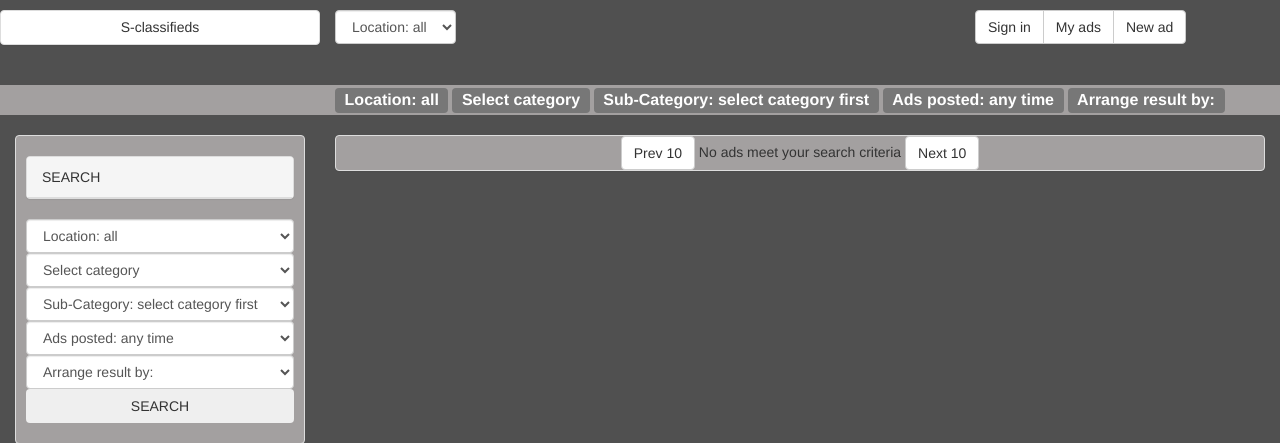
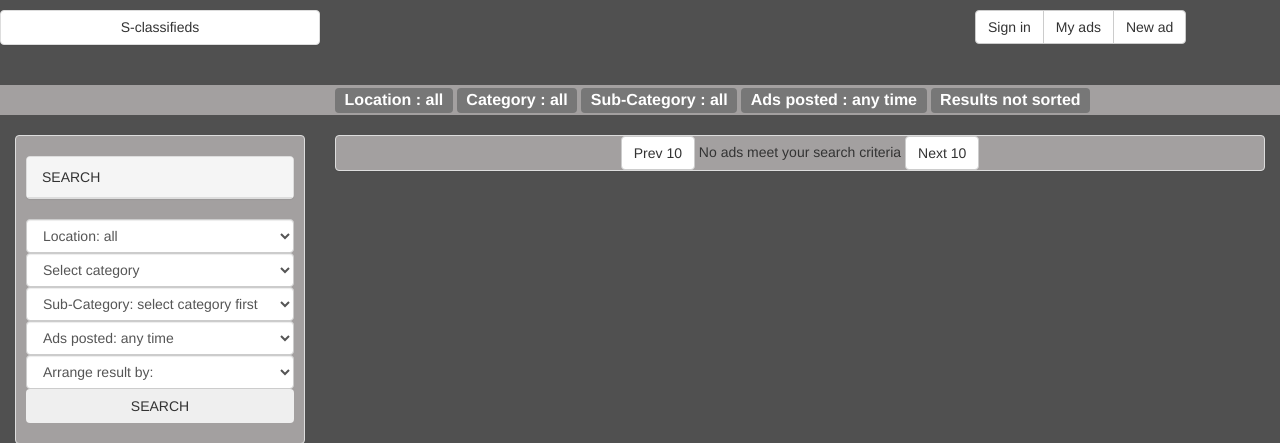
Before and after one commit to developer2020github/s_classifieds, a Flask app: page / in a window 1280 px wide. Shown: the top 443 px of the page. Run offline with Flask 2, Linux system fonts and the light colour scheme; data that the repository does not hold is empty; some libraries are stand-ins or nearby versions.

Commit message:
updated front end to display selected search items titles properly

```diff
--- a/s_catalog/static/js/end_of_page.js
+++ b/s_catalog/static/js/end_of_page.js
@@ -22,6 +22,7 @@ function populate_sub_categories_in_search_bar() {
     });
 }
 
+
 function build_filters() {
 
     var selected_city_id = $("#search-city-select").val();
@@ -31,7 +32,7 @@ function build_filters() {
 
     var requested_sort_by = $("#arrange-results-by").val();
     var sort_by = "";
-    if (requested_sort_by !== "no_sorting") {
+    if (requested_sort_by !== "-1") {
         sort_by = requested_sort_by;
     }
 
@@ -67,6 +68,7 @@ function decrement_ads_counter() {
     requested_ads_min_idx = Math.max(requested_ads_min_idx - ADS_UPDATE_STEP, 0);
 }
 
+
 function search_button() {
     reset_ads_counter();
     filters = build_filters();
@@ -84,7 +86,7 @@ function render_ads_list(ads) {
 
     var ads_sts = "";
     if (ads.total_number_of_ads > 0) {
-        ads_sts  = "Total of " + ads.total_number_of_ads + " ads selected.";
+        ads_sts = "Total of " + ads.total_number_of_ads + " ads selected.";
         ads_sts += "Displaying ads from " + ads.min_ad_idx_displayed + " to " + ads.max_ad_idx_displayed;
     } else {
         ads_sts = "No ads meet your search criteria"
@@ -103,7 +105,6 @@ function render_ads_list(ads) {
 }
 
 
-
 function update_ads(request) {
     var request_url = "/update_ads_list";
 
@@ -113,9 +114,8 @@ function update_ads(request) {
         data: request,
         success: render_ads_list
     });
+}
 
-
-}
 
 function update_ads_list(counter_update_function) {
     if (counter_update_function !== undefined) {
@@ -127,6 +127,7 @@ function update_ads_list(counter_update_function) {
 
 }
 
+
 function load_initial_list_of_ads() {
     //called on initialization, shows all ads in database by 10 sorted by date
     //
@@ -136,22 +137,36 @@ function load_initial_list_of_ads() {
     update_selected_ads_info();
 }
 
+
 function show_next_ads() {
     update_ads_list(increment_ads_counter);
 }
+
 
 function show_prev_ads() {
     update_ads_list(decrement_ads_counter);
 }
 
+
+function get_item_info_for_display(item_name, default_text, item_id, default_value) {
+
+    if ($(item_id).val() === default_value) {
+        return default_text;
+    }
+
+    return (item_name + " : " + $(item_id + " option:selected").text());
+}
+
+
 function update_selected_ads_info() {
 
-    $("#displayed-selected-city").text($("#search-city-select option:selected").text());
-    $("#displayed-selected-category").text($("#category-selected option:selected").text());
-    $("#displayed-selected-subcategory").text($("#sub-category-selected option:selected").text());
-    $("#displayed-ads-posted-time").text($("#select-ads-within-days option:selected").text());
-    $("#displayed-results-arranged-by").text($("#arrange-results-by option:selected").text());
+    $("#displayed-selected-city").text(get_item_info_for_display("Location", "Location : all", "#search-city-select", "-1"));
+    $("#displayed-selected-category").text(get_item_info_for_display("Category", "Category : all", "#category-selected", "-1"));
+    $("#displayed-selected-subcategory").text(get_item_info_for_display("Sub-Category", "Sub-Category : all", "#sub-category-selected", "-1"));
+    $("#displayed-ads-posted-time").text(get_item_info_for_display("Ads posted", "Ads posted : any time", "#select-ads-within-days", "-1"));
+    $("#displayed-results-arranged-by").text(get_item_info_for_display("Results arranged by", "Results not sorted", "#arrange-results-by", "-1"));
 }
+
 
 $("#next_button").click(show_next_ads);
 $("#prev_button").click(show_prev_ads);
--- a/s_catalog/templates/displayed_ad.html
+++ b/s_catalog/templates/displayed_ad.html
@@ -1,7 +1,4 @@
 <div class='latest-ads panel panel-default panel-main panel-text'>
-    <h4>{{ ad["ad_title"] }}</h4>
+    <h4><a href="ads/{{ ad["id"] }}/current_ad">{{ ad["ad_title"] }}</a></h4>
     <h4>Price : {{ ad["price"] }} Posted on : {{ ad["formatted_date"] }}</h4>
-    <div>
-        <a href="ads/{{ ad["id"] }}/current_ad">details</a>
-    </div>
 </div>
--- a/s_catalog/templates/index.html
+++ b/s_catalog/templates/index.html
@@ -14,13 +14,7 @@
             <div class="col-md-3 panel panel-default panel-main">
                 S-classifieds
             </div>
-            <div class="col-md-3  form-inline">
-                <select id = "main-city-select" class="form-control">
-                    <option selected disabled>Location: all</option>
-                	{% for city in cities %}
-                		<option value="{{ city.name }}">{{ city.name }}</option>
-                	{% endfor %}
-                </select>
+            <div class="col-md-3">
             </div>
             <div class="col-md-3">
             </div>
@@ -76,7 +70,7 @@
                         <option value = "180">Within 6 months</option>
                     </select>
                     <select id="arrange-results-by" class="form-control">
-                        <option value = "no_sorting" selected="selected">Arrange result by:</option>
+                        <option value = "-1" selected="selected">Arrange result by:</option>
                         <option value = "price_desc">Price: high to low</option>
                         <option value = "price_asc">Price: low to high</option>
                         <option value = "date_asc">Oldest first</option>
```
